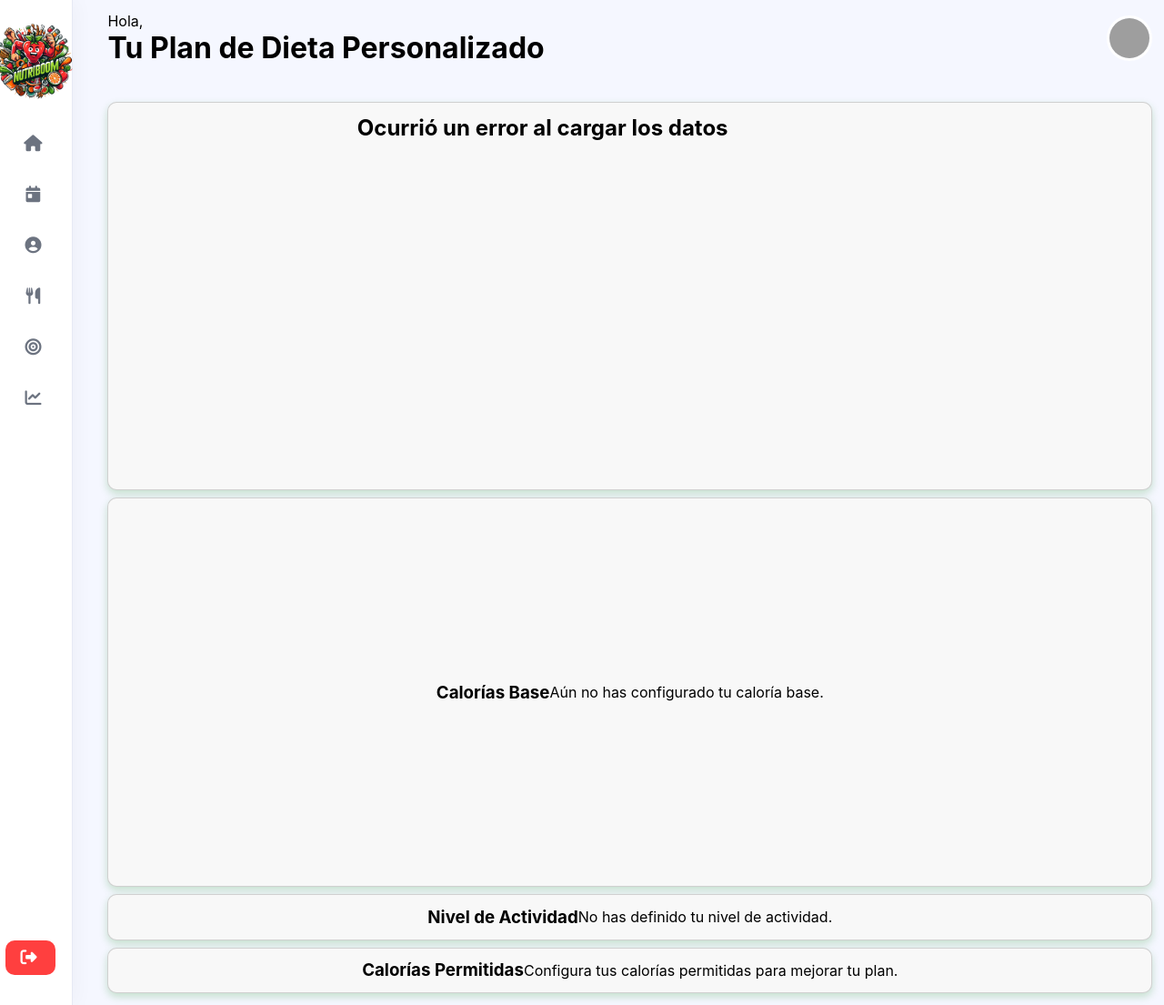
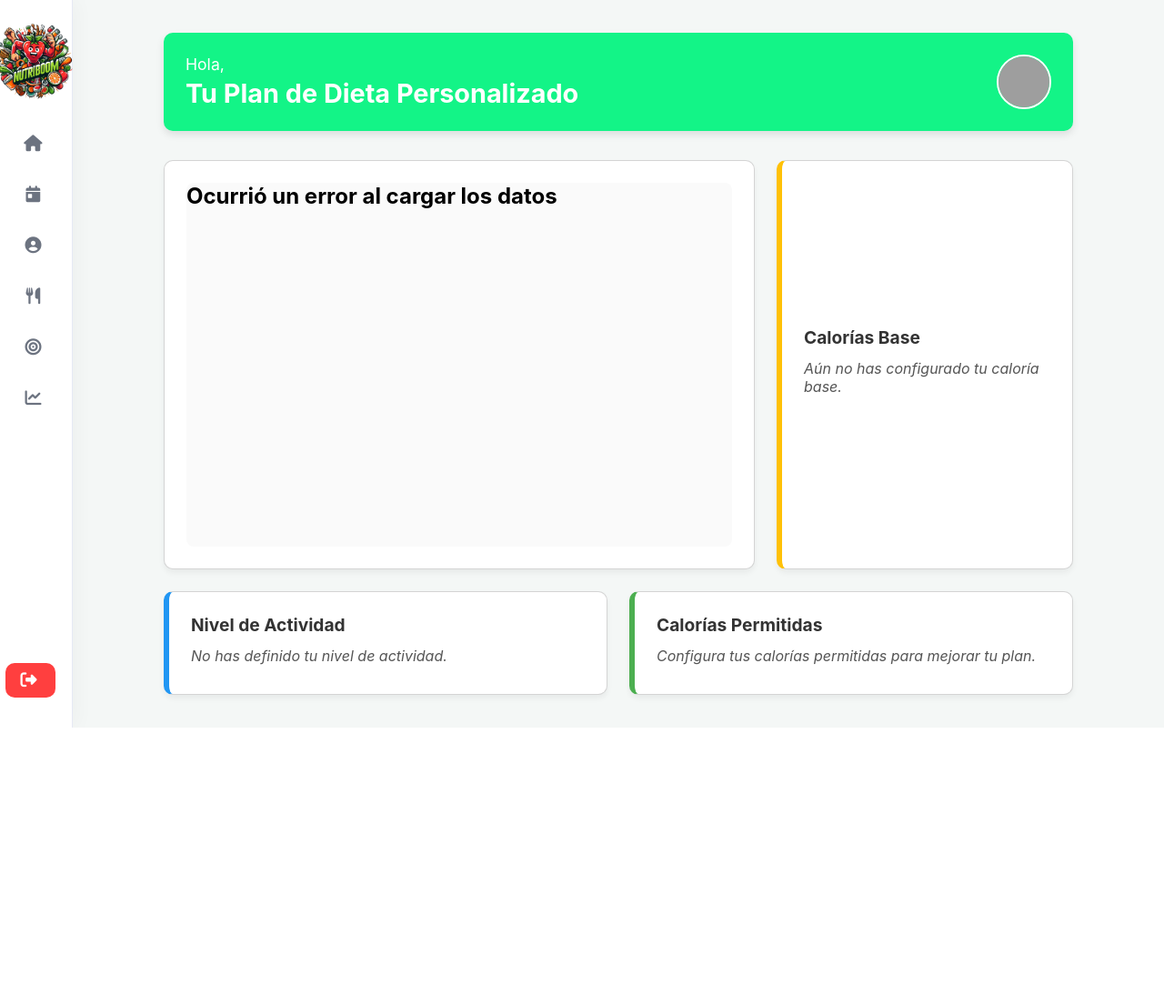
Before and after one commit to nataliagamezbarea/Nutriboom, a Flask app: template templates/SeguimientoNutricional.html in a window 1280 px wide. Shown: the whole page at 91% size. After the commit the page ends 800 px from the top, so only its background shows below. Run offline with Flask 3, Linux system fonts and the light colour scheme; the template is opened without the code that fills it, so the values that code supplies are empty; some libraries are stand-ins or nearby versions; grey boxes are pictures that could not be loaded.

Commit message:
Añadir estilos CSS para mejorar la presentación de la página de seguimiento nutricional; incluir diseño responsivo y estructura de cajas.

```diff
--- a/templates/SeguimientoNutricional.html
+++ b/templates/SeguimientoNutricional.html
@@ -4,11 +4,128 @@
 
 {% block content %}
 <script src="{{ url_for('static', filename='js/estadisticas/estadistica_general.js') }}"></script>
-{% block head %}
-  <link href="{{ url_for('static', filename='css/a.css') }}?v=1" rel="stylesheet"/>
-{% endblock %}
+
+<style>
 
 
+.content {
+  display: flex;
+  flex-direction: column;
+  align-items: center;
+  background: #f4f7f6;
+  padding: 2rem 0;
+  font-family: Arial, sans-serif;
+}
+
+
+.header {
+  display: flex;
+  justify-content: space-between;
+  align-items: center;
+  width: 90%;
+  max-width: 1000px;
+  background: #13f487;
+  border-radius: 10px;
+  padding: 1.5rem;
+  box-shadow: 0 4px 8px rgba(0,0,0,0.1);
+  margin-bottom: 2rem;
+}
+
+.bienvenida p {
+  margin: 0;
+  font-size: 1.1rem;
+  color: #fff;
+}
+
+.bienvenida h1 {
+  margin: 0.2rem 0 0;
+  font-size: 1.8rem;
+  color: #fff;
+}
+
+.perfil-usuario img {
+  width: 60px;
+  height: 60px;
+  border-radius: 50%;
+  border: 2px solid #fff;
+  object-fit: cover;
+}
+
+/* Contenedor de cajas */
+.boxes {
+  display: flex;
+  flex-wrap: wrap;
+  justify-content: center;
+  gap: 1.5rem;
+  width: 90%;
+  max-width: 1000px;
+}
+
+/* Estilo común para cada caja */
+.box {
+  background: #fff;
+  border-radius: 10px;
+  box-shadow: 0 4px 6px rgba(0,0,0,0.05);
+  padding: 1.5rem;
+  flex: 1 1 300px;
+  display: flex;
+  flex-direction: column;
+  align-items: flex-start;
+}
+
+/* Títulos dentro de las cajas */
+.box h3 {
+  margin-top: 0;
+  margin-bottom: 0.75rem;
+  font-size: 1.2rem;
+  color: #333;
+}
+
+/* Párrafos y mensajes */
+.box p {
+  margin: 0 0 0.5rem;
+  color: #555;
+}
+
+
+.mensaje-error {
+  font-style: italic;
+  color: #e53935;
+}
+
+#chart {
+  width: 100%;
+  height: 300px;
+  background: #fafafa;
+  border-radius: 8px;
+}
+
+/* Estilos específicos por tipo de caja */
+.calorias-box {
+  border-left: 6px solid #FFC107;
+}
+
+.actividad-box {
+  border-left: 6px solid #2196F3;
+}
+
+.calorias-permitidas-box {
+  border-left: 6px solid #4CAF50;
+}
+
+/* Responsive: adaptar cajas en móvil */
+@media (max-width: 600px) {
+  .header {
+    flex-direction: column;
+    text-align: center;
+  }
+  .boxes {
+    flex-direction: column;
+    gap: 1rem;
+  }
+}
+
+</style>
 <div class="content">
   <!-- Header -->
   <div class="header">
```
